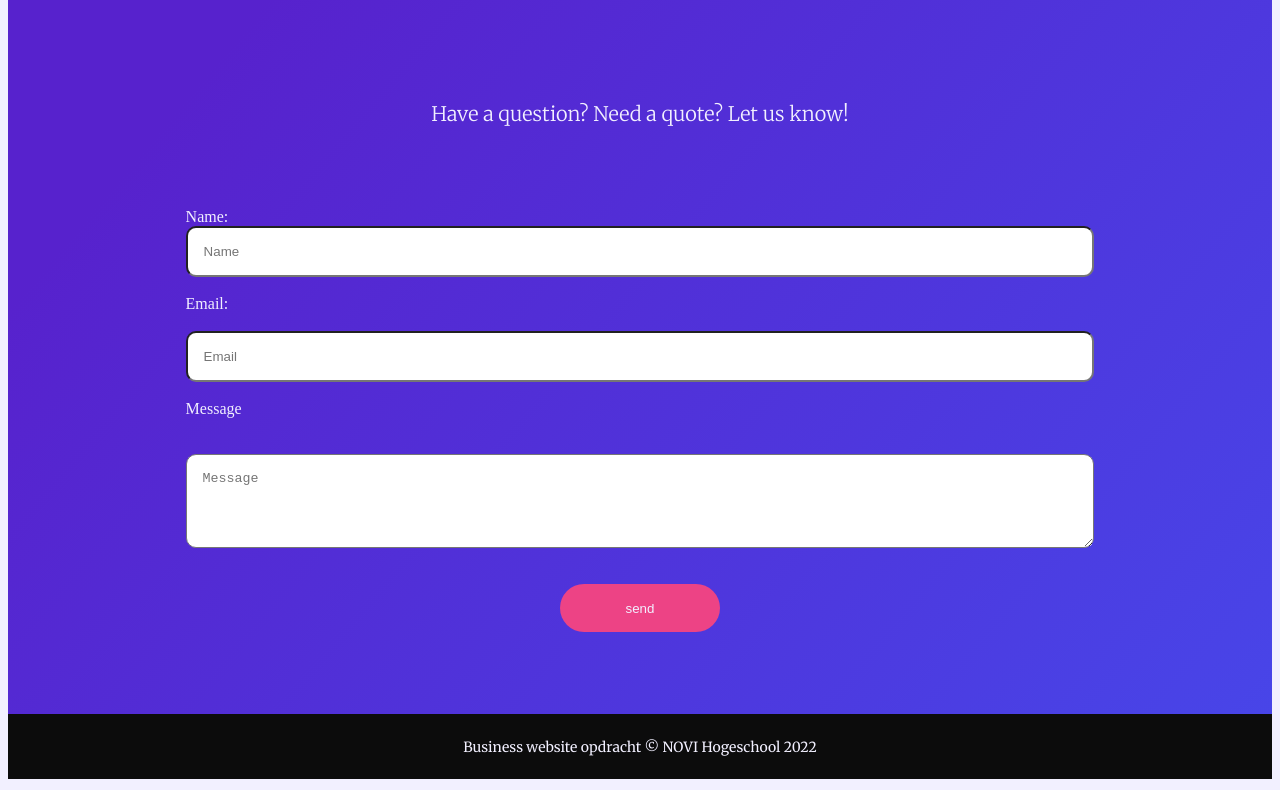
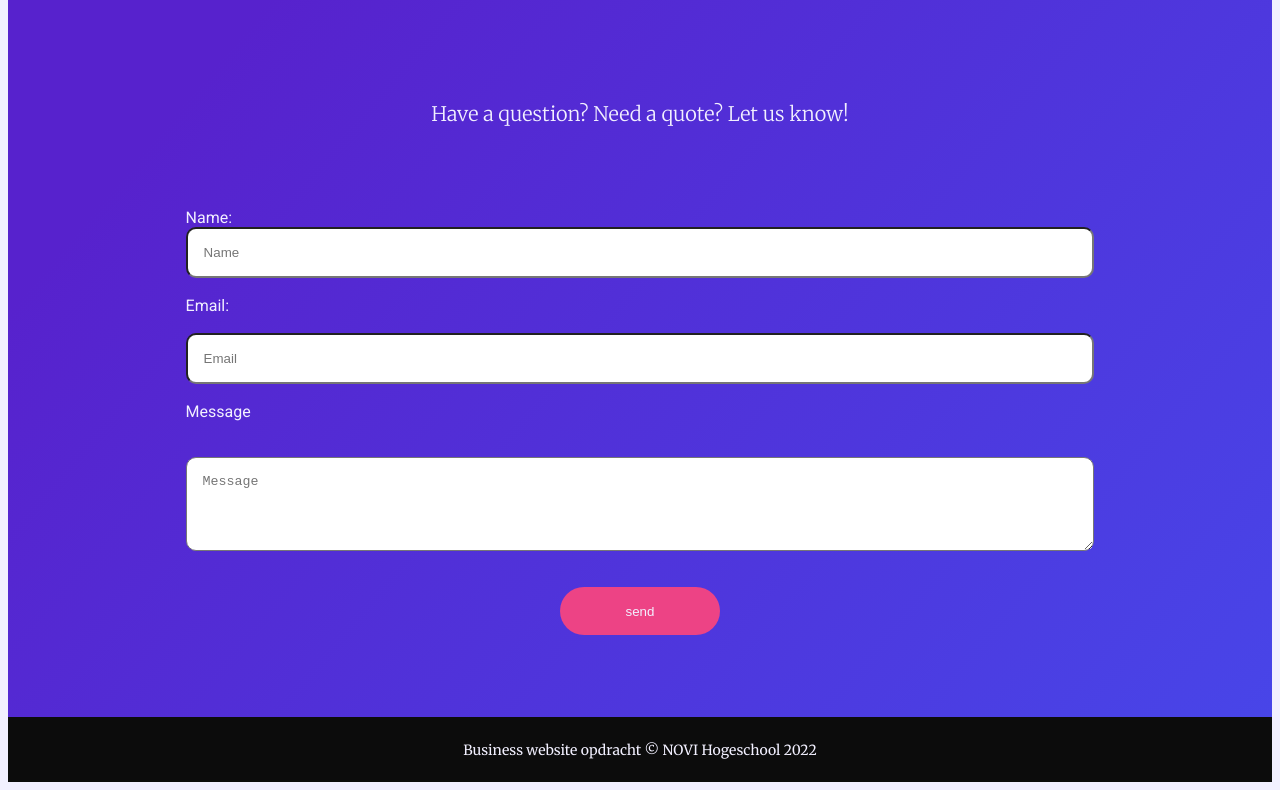
Before and after one commit to macitwork/rolling-css-code-html, a plain HTML site: page index.html in a window 1280 px wide. Shown: the part 3213-4003 px from the top of the page. Drawn offline with Linux system fonts and the light colour scheme.

Commit message:
index.html

```diff
--- a/styles/styles.css
+++ b/styles/styles.css
@@ -661,6 +661,7 @@ form {
 
 label {
     margin-top:18px;
+    font-family: Roboto, Sans-serif;
 
 }
 
```
